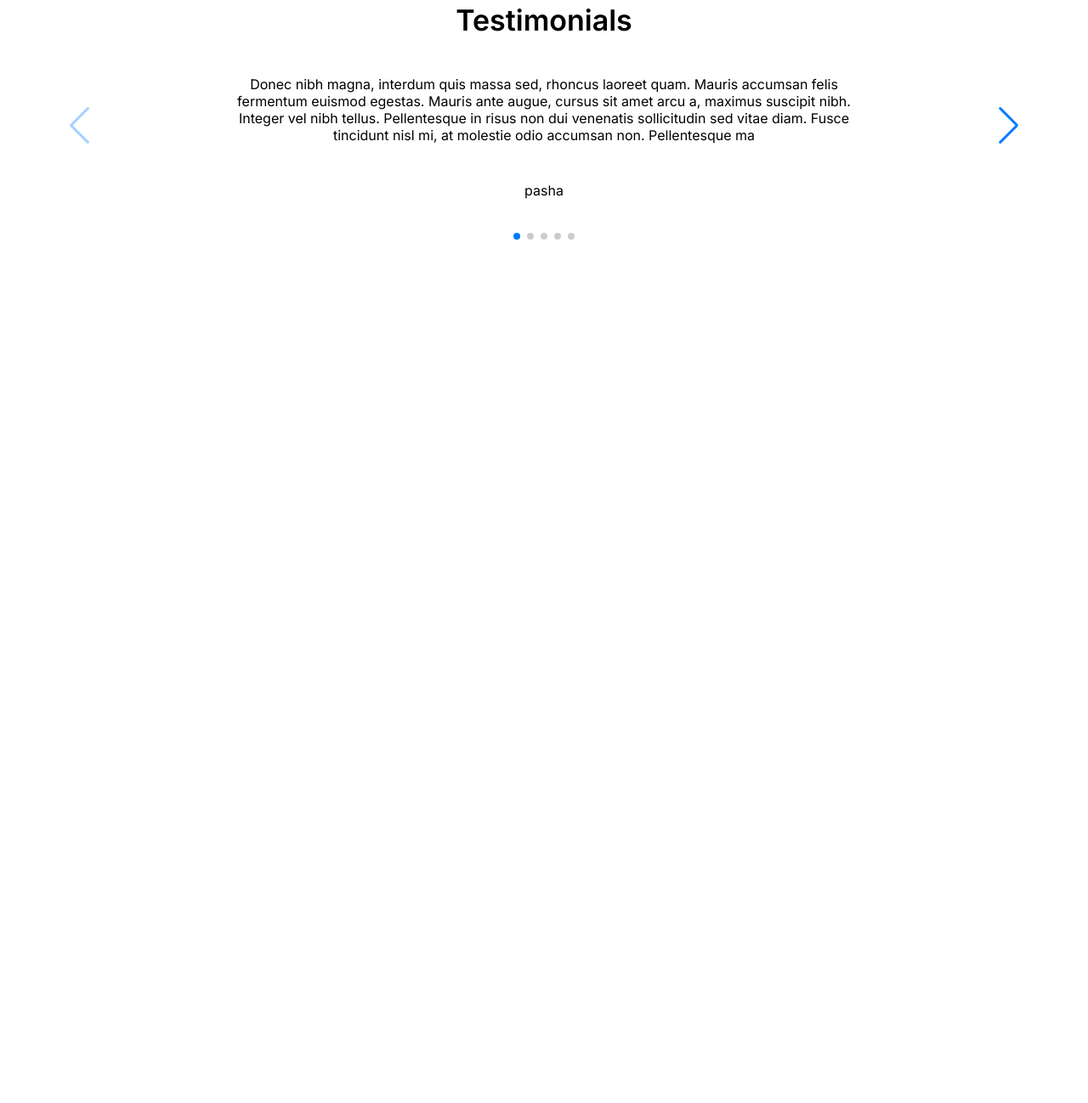
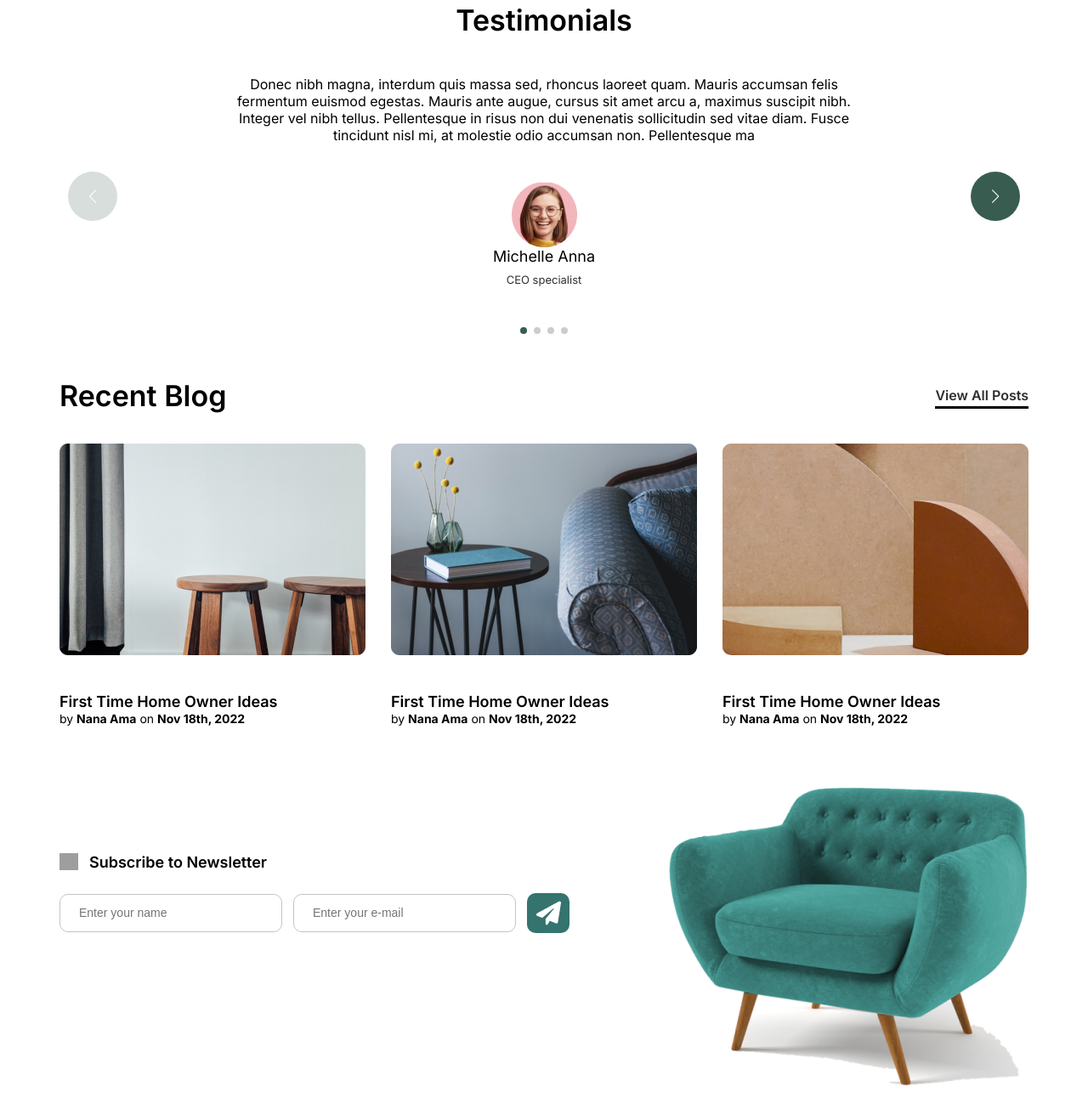
Before and after one commit to dima-kulikov/Landing-Modern-Interior--react, a React app: page / in a window 1280 px wide. Shown: the part 3593-4891 px from the top of the page at 85% size. Before the commit the page ends 4187 px from the top, so only its background shows below. Built offline with nearby package versions, Linux system fonts and the light colour scheme; grey boxes are pictures that could not be loaded.

Commit message:
gfggf
fgfggf

```diff
--- /dev/null
+++ b/src/Components/Blog/Blog.js
@@ -0,0 +1,40 @@
+import React from 'react';
+import '../Blog/Blog.scss';
+
+function Blog() {
+    return(
+        <div className='wrapper blog'>
+            <div className="blog__info">
+            <div className="blog__info--title">Recent Blog</div>
+            <a href="#"> View All Posts</a>
+            </div>
+
+        <ul className="blog__list">
+            <li className="blog__list__item">
+                <img src="./img/blog-1.png" alt="img" />
+                <div className="blog__list__item--title">First Time Home Owner Ideas</div>
+                <div className="blog__list__item--date">by <strong>Nana Ama</strong> on <strong>Nov 18th, 2022</strong></div>
+            </li>
+
+
+
+            <li className="blog__list__item">
+                <img src="./img/blog-2.png" alt="img" />
+                <div className="blog__list__item--title">First Time Home Owner Ideas</div>
+                <div className="blog__list__item--date">by <strong>Nana Ama</strong> on <strong>Nov 18th, 2022</strong></div>
+            </li>
+
+
+
+            <li className="blog__list__item">
+                <img src="./img/blog-3.png" alt="img" />
+                <div className="blog__list__item--title">First Time Home Owner Ideas</div>
+                <div className="blog__list__item--date">by <strong>Nana Ama</strong> on <strong>Nov 18th, 2022</strong></div>
+            </li>
+        </ul>
+
+        </div>
+    )
+}
+
+export default Blog;
--- /dev/null
+++ b/src/Components/Blog/Blog.scss
@@ -0,0 +1,55 @@
+.blog {
+    margin-top: 40px;
+    margin-bottom: 150px;
+}
+.blog__info {
+    display: flex;
+    justify-content: space-between;
+    margin-bottom: 36px;
+}
+.blog__info--title {
+    font-weight: 600;
+    font-size: 34px;
+    line-height: 41px;
+}
+.blog__info a {
+    position: relative;
+    font-weight: 600;
+    font-size: 16px;
+    line-height: 41px;
+    color: #2F2F2F;
+    transition: all 0.3s ease;
+    top: 0;
+
+}
+.blog__info a::before {
+    content: "";
+    position: absolute;
+    bottom: 5px;
+    left: 0;
+    right: 0;
+    height: 3px;
+    background-color: #000000;
+
+}
+.blog__info a:hover {
+    top: -5px
+}
+.blog__info a:hover:before {
+    background-color:#3B5D50;
+}
+.blog__list {
+    display: flex;
+    column-gap: 30px;
+}
+.blog__list__item--title {
+    font-weight: 600;
+    font-size: 18px;
+    line-height: 22px;
+    margin-top: 44px;
+}
+.blog__list__item--date {
+    font-weight: 400;
+    font-size: 14px;
+    line-height: 17px;
+}
--- a/src/Components/Choose/Choose.js
+++ b/src/Components/Choose/Choose.js
@@ -1,3 +1,4 @@
+import React from 'react';
 import "../Choose/Choose.scss"
 
 function Choose() {
--- a/src/Components/Crafted/Crafted.js
+++ b/src/Components/Crafted/Crafted.js
@@ -1,3 +1,4 @@
+import React from 'react';
 import "../Crafted/Crafted.scss"
 
 function Crafted() {
--- a/src/Components/Feedback/Feedback.js
+++ b/src/Components/Feedback/Feedback.js
@@ -1,3 +1,4 @@
+import React from 'react';
 import '../Feedback/Feedback.scss';
 
 
@@ -15,45 +16,42 @@ import { Navigation, Pagination, Mousewheel, Keyboard } from "swiper";
 const data = [
     {
         id:1,
-        title:'Testimonials',
         text: 'Donec nibh magna, interdum quis massa sed, rhoncus laoreet quam. Mauris accumsan felis fermentum euismod egestas. Mauris ante augue, cursus sit amet arcu a, maximus suscipit nibh. Integer vel nibh tellus. Pellentesque in risus non dui venenatis sollicitudin sed vitae diam. Fusce tincidunt nisl mi, at molestie odio accumsan non. Pellentesque ma',
-        img: '',
-        username: 'pasha',
+        img: './img/feedback-user-1.png',
+        userName: 'Michelle Anna',
+        userJob: 'CEO specialist'
 
     },
     {
         id:2,
-        username: 'pasha',
-        text: 'Donec eger vel nibh tellus. Pellentesque in risus non dui venenatis sollicitudin sed vitae diam',
+        text: 'Donec nibh magna, interdum quis massa sed, rhoncus laoreet quam. Mauris accumsan felis fermentum euismod egestas. Mauris ante augue, cursus sit amet arcu a, maximus suscipit nibh. Integer vel nibh tellus. Pellentesque in risus non dui venenatis sollicitudin sed vitae diam. Fusce tincidunt nisl mi, at molestie odio accumsan non. Pellentesque ma',
+        img: './img/feedback-user-1.png',
+        userName: 'Michelle Anna',
+        userJob: 'Frontend specialist'
     },
     {
         id:3,
-         title:'Testimonials',
-        text: 'Donec eger vel nibh tellus. Pellentesque in risus non dui venenatis sollicitudin sed vitae diam',
-        img: '',
-        username: 'pasha',
+        text: 'Donec nibh magna, interdum quis massa sed, rhoncus laoreet quam. Mauris accumsan felis fermentum euismod egestas. Mauris ante augue, cursus sit amet arcu a, maximus suscipit nibh. Integer vel nibh tellus. Pellentesque in risus non dui venenatis sollicitudin sed vitae diam. Fusce tincidunt nisl mi, at molestie odio accumsan non. Pellentesque ma',
+        img: './img/feedback-user-1.png',
+        userName: 'pasha',
+        userJob: 'Backend specialist'
     },
     {
         id:4,
-        title:'Testimonials',
-        text: 'Donec eger vel nibh tellus. Pellentesque in risus non dui venenatis sollicitudin sed vitae diam',
-        img: '',
-        username: 'pasha',
-    },
-    {
-        id:5,
-        title:'Testimonials',
-        text: 'Donec eger vel nibh tellus. Pellentesque in risus non dui venenatis sollicitudin sed vitae diam',
-        img: '',
-        username: 'pasha',
+        text: 'Donec nibh magna, interdum quis massa sed, rhoncus laoreet quam. Mauris accumsan felis fermentum euismod egestas. Mauris ante augue, cursus sit amet arcu a, maximus suscipit nibh. Integer vel nibh tellus. Pellentesque in risus non dui venenatis sollicitudin sed vitae diam. Fusce tincidunt nisl mi, at molestie odio accumsan non. Pellentesque ma',
+        img: './img/feedback-user-1.png',
+        userName: 'Michelle Anna',
+        userJob: 'PPC specialist'
     }
 ]
 
 
 function Feedback() {
     return(
-        <div className='wrapper marg-bottom'>
+    <div className='wrapper'>
+        <div className='swiper__title'>Testimonials</div>
 
+        <div>
             <Swiper
                 cssMode={true}
                 navigation={true}
@@ -67,18 +65,17 @@ function Feedback() {
             {data.map( user => (
                 <SwiperSlide key={user.id}>
                     <div className='slid'>
-                <div className='slid--title'>{user.title}</div>
                         <div className='slid--text'>{user.text}</div>
-                <div>{user.username}</div>
+
+                        <img src={user.img} alt={user.userJob} />
+                        <div className='slide-name'>{user.userName}</div>
+                        <div className='slide-job'>{user.userJob}</div>
                     </div>
 
                 </SwiperSlide>
             ))}
-
-
             </Swiper>
-
-
+        </div>
     </div>
     )
 };
--- a/src/Components/Feedback/Feedback.scss
+++ b/src/Components/Feedback/Feedback.scss
@@ -1,18 +1,52 @@
-.marg-bottom {
-    margin-bottom: 300px;
+.swiper__title {
+    font-weight: 600;
+    font-size: 34px;
+    line-height: 41px;
+    text-align: center;
 }
 
 .slid {
 text-align: center;
 margin-bottom: 60px;
 }
-.slid--title {
-    font-weight: 600;
-    font-size: 34px;
-    line-height: 41px;
-}
 .slid--text {
     max-width: 760px;
     margin: 45px auto;
+}
+.slid img{
+    margin: 0 auto;
+}
+.slide-name {
+    font-weight: 400;
+    font-size: 18px;
+    line-height: 22px;
+    color: black;
+}
+.slide-job {
+    font-weight: 400;
+    font-size: 13px;
+    line-height: 32px;
+    color: #2F2F2F;
+}
 
+//переделываю кастомные стили слайдера
+.swiper-button-next, .swiper-button-prev {
+    top: 22%;
 }
+.swiper-button-next, .swiper-button-prev {
+    width: 58px !important;
+    height: 58px !important;
+    background: #385D50;
+    border-radius: 50%;
+}
+.swiper-button-next:after, .swiper-button-prev:after{
+    color: #fff;
+    font-size: medium !important;
+}
+.swiper-button-next.swiper-button-disabled, .swiper-button-prev.swiper-button-disabled {
+    background-color: #385D50;
+    opacity: .2 !important;
+}
+.swiper-pagination-bullet-active {
+    background-color: #385D50 !important;
+}
--- /dev/null
+++ b/src/Components/Footer/Footer.js
@@ -0,0 +1,23 @@
+import React from 'react';
+import '../Footer/Footer.scss';
+
+function Footer() {
+    return(
+        <footer className='wrapper subscribe'>
+        <img src="./img/chair.png" alt="" className="subscribe__chair" />
+
+        <div className="subscribe__title">Subscribe to Newsletter</div>
+        <from className='footer__form'>
+            <input className='footer__form--input' type="text" placeholder="Enter your name"/>
+            <input className='footer__form--input' type="email" placeholder="Enter your e-mail"/>
+            <button className='footer__form--btn'>
+                <img src="../img/icon/telega.png" alt="img" />
+            </button>
+        </from>
+
+        </footer>
+    )
+
+};
+
+export default Footer;
--- /dev/null
+++ b/src/Components/Footer/Footer.scss
@@ -0,0 +1,54 @@
+.subscribe {
+    margin-bottom: 200px;
+    position: relative;
+}
+.subscribe__chair {
+    position: absolute;
+    right: 0;
+    top: -100px;
+}
+.subscribe__title {
+    position: relative;
+    font-weight: 600;
+    font-size: 18px;
+    line-height: 22px;
+    padding-left: 35px;
+}
+.subscribe__title::before {
+    position: absolute;
+    content: '';
+    background-image: url('/img/writing.png');
+    width: 22px;
+    height: 20px;
+    left: 0;
+    top: 0;
+}
+.footer__form {
+    display: flex;
+    align-items: center;
+    max-width: 600px;
+    justify-content: space-between;
+    margin-top: 25px;
+}
+.subscribe input::placeholder {
+    font-weight: 400;
+    font-size: 14px;
+    line-height: 17px;
+    padding-left: 22px;
+  }
+.footer__form--input {
+    width: 262px;
+    height: 45px;
+    border-radius: 10px;
+    border: 1px solid #C4C4C4;
+}
+.footer__form--btn {
+    background: #35736E;
+    border-radius: 10px;
+    width: 50px;
+    height: 47px;
+    border: none;
+}
+.footer__form--btn img{
+    margin: 0 auto;
+}
--- a/src/Components/Header/Header.js
+++ b/src/Components/Header/Header.js
@@ -1,3 +1,4 @@
+import React from 'react';
 import "../Header/Header.scss"
 
 function Header() {
--- a/src/Components/Modern/Modern.js
+++ b/src/Components/Modern/Modern.js
@@ -1,3 +1,4 @@
+import React from 'react';
 import "../Modern/Modern.scss"
 
 function Modern() {
--- a/src/index.js
+++ b/src/index.js
@@ -6,6 +6,8 @@ import Crafted from './Components/Crafted/Crafted';
 import Choose from './Components/Choose/Choose';
 import Modern from './Components/Modern/Modern';
 import Feedback from './Components/Feedback/Feedback';
+import Blog from './Components/Blog/Blog';
+import Footer from './Components/Footer/Footer';
 
 
 
@@ -17,5 +19,7 @@ root.render(
     <Choose/>
     <Modern/>
     <Feedback/>
+    <Blog/>
+    <Footer/>
   </React.StrictMode>
 );
--- a/src/normalize.scss
+++ b/src/normalize.scss
@@ -30,4 +30,5 @@ a {
   max-width: 1170px;
   padding: 0 15px;
   margin: 0 auto;
+  // background: #EFF2F1;
 }
```
Also changed, not shown: public/img/blog-1.png (added), public/img/blog-2.png (added), public/img/blog-3.png (added), public/img/chair.png (added), public/img/feedback-user-1.png (added), public/img/icon/telega.png (added), public/img/icon/writing.png (added), src/img/writing.png (added). Lines whose indentation alone changed are shown as unchanged.
